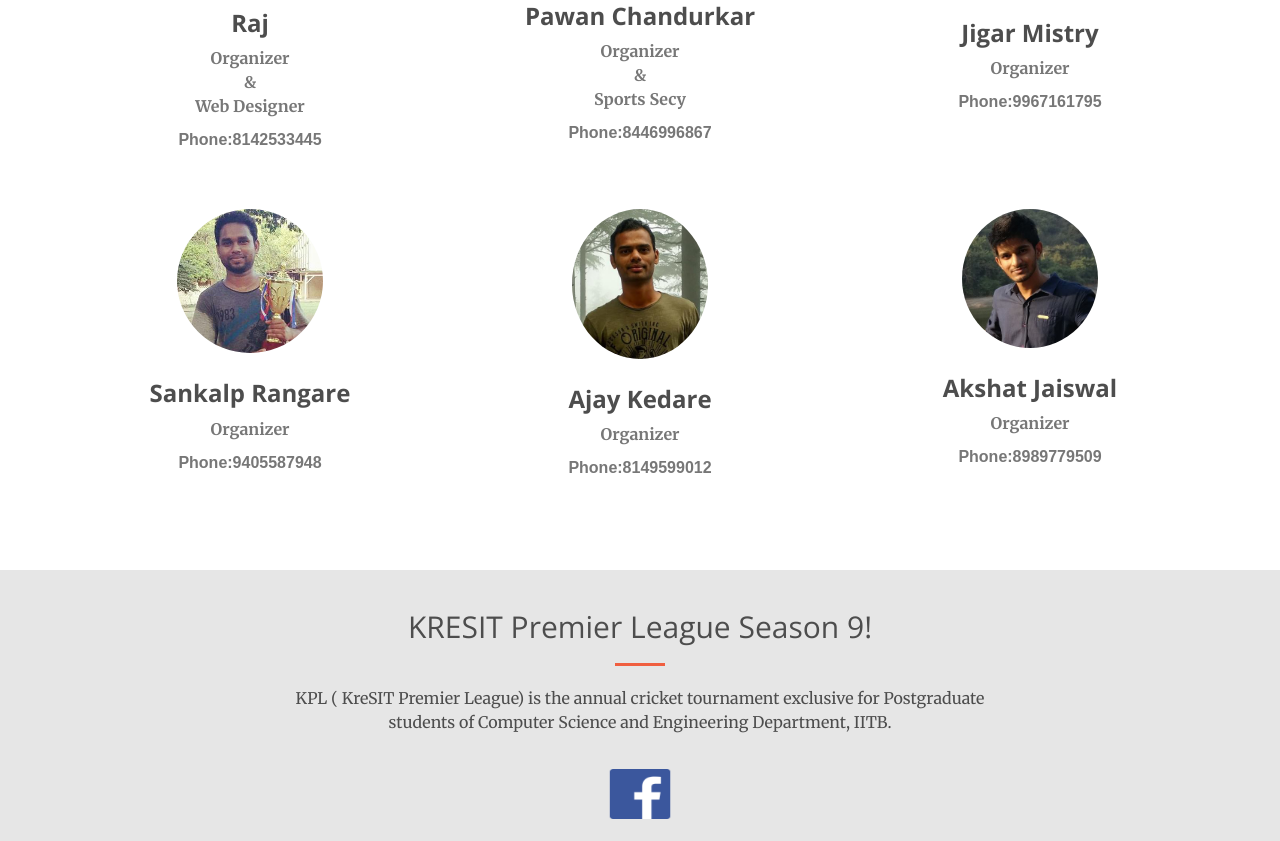
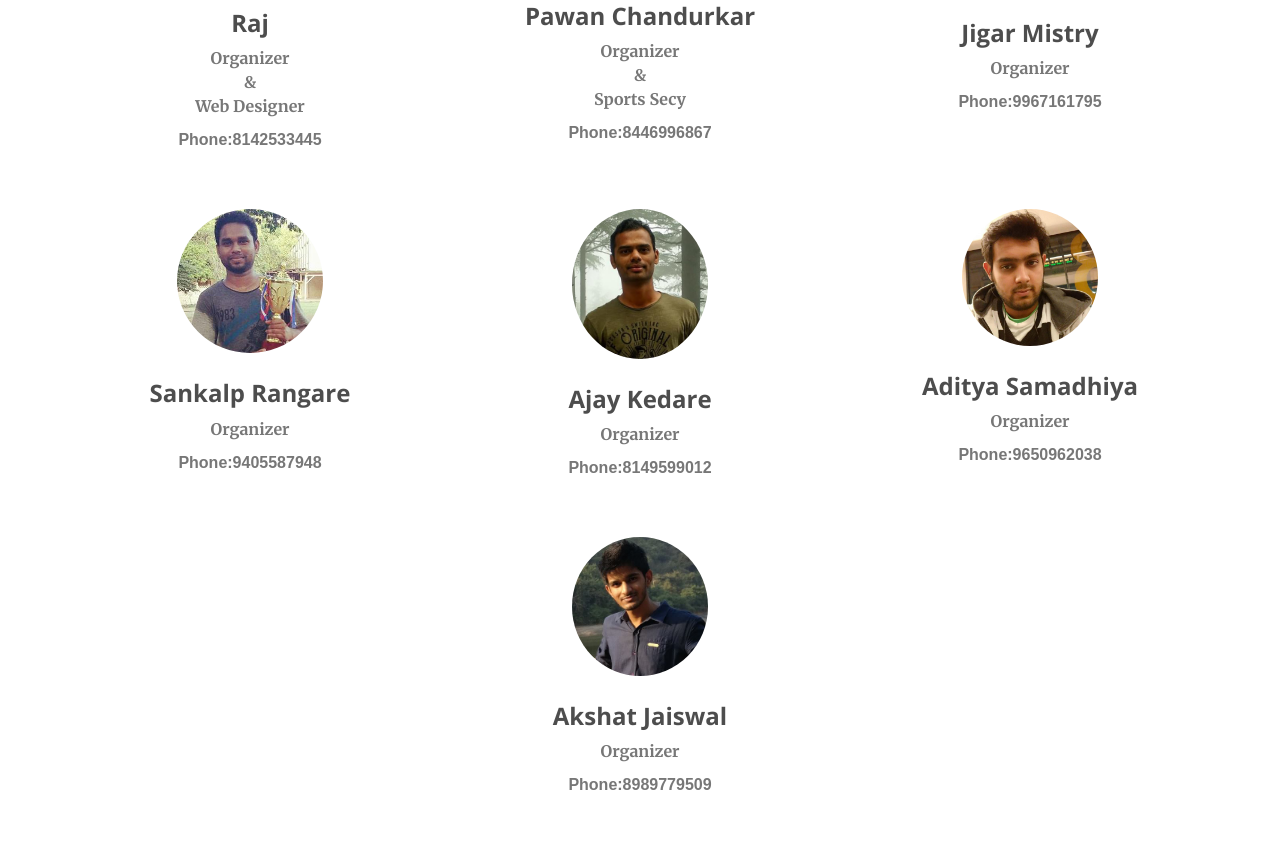
Before and after one commit to raj231992/kpl, a Django app: page /kpl/organizers/ in a window 1280 px wide. Shown: the part 310-1151 px from the top of the page. Run offline with Django 3.2, Linux system fonts and the light colour scheme; some libraries are stand-ins or nearby versions.

Commit message:
New Organizer

```diff
--- a/templates/organizers.html
+++ b/templates/organizers.html
@@ -67,8 +67,16 @@
 
                 </div>
             </div>
+            <div class="col-sm-4">
+                <div class="team-member">
+                    <img src="{{ MEDIA_URL }}/kpl/media/player_pics/aditya.jpg" width="150" height="150" class="img-responsive img-circle" alt="">
+                    <h3><b>Aditya Samadhiya</b></h3>
+                    <p class="text-muted"><b>Organizer</b></p>
+                    <p class="text-center text-muted" style="font-family: Arial;"><b>Phone:9650962038</b></p>
 
-            <div class="col-sm-4">
+                </div>
+            </div>
+            <div class="col-sm-offset-4 col-sm-4">
                 <div class="team-member">
                     <img src="{{ MEDIA_URL }}/kpl/media/player_pics/akshat.jpg" width="150" height="150" class="img-responsive img-circle" alt="">
                     <h3><b>Akshat Jaiswal</b></h3>
```
Also changed, not shown: db.sqlite3, media/player_pics/Sona_Praneeth.jpg (added), media/player_pics/aditya.jpg (added).
